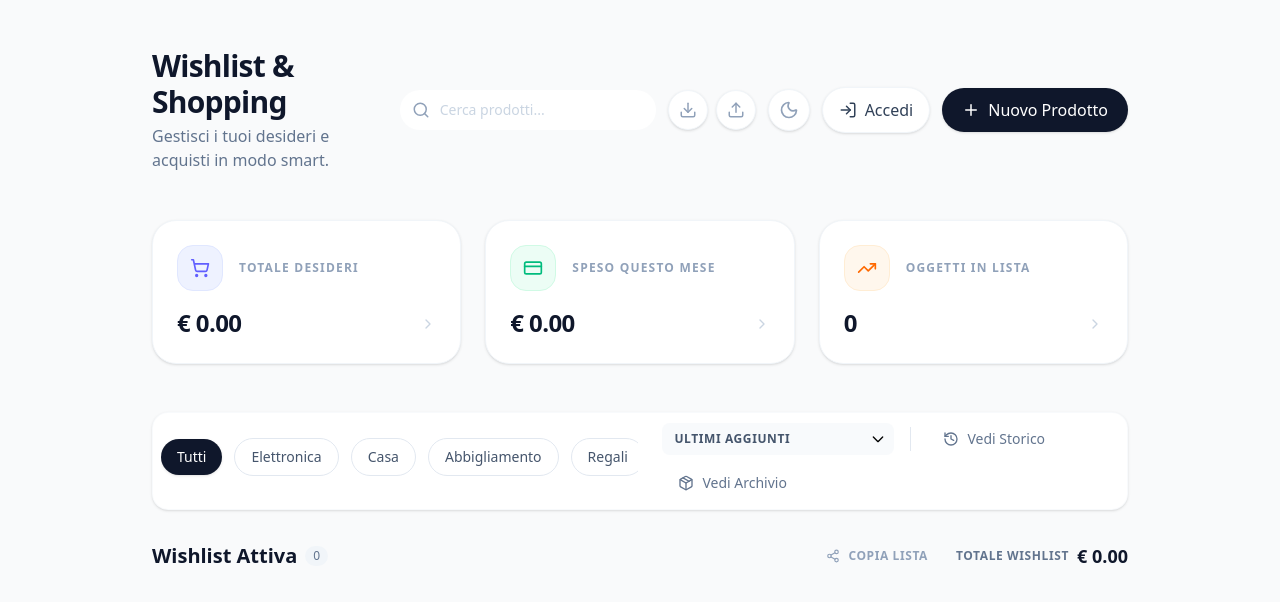
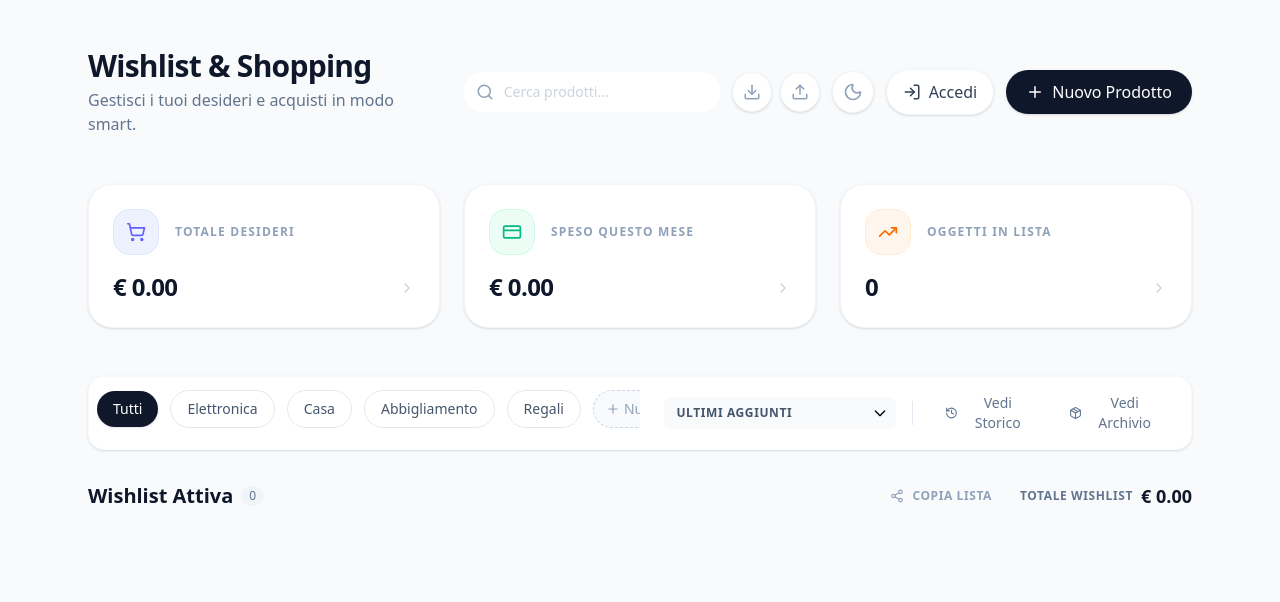
Before and after one commit to TheRealSirius/Laterbase, a React (Vite) app: page / in a window 1280 px wide. Shown: the top 602 px of the page. Built offline with nearby package versions, Linux system fonts and the light colour scheme.

Commit message:
Sistemato layout

```diff
--- a/src/App.jsx
+++ b/src/App.jsx
@@ -627,7 +627,7 @@ const App = () => {
 
   return (
     <div className={`min-h-screen transition-colors duration-500 ${isDarkMode ? 'bg-zinc-950 text-white' : 'bg-[#F9FAFB] text-slate-900'} font-sans selection:bg-slate-200 dark:selection:bg-zinc-800`}>
-      <div className="max-w-5xl mx-auto px-6 py-12">
+      <div className="max-w-6xl mx-auto px-4 sm:px-6 py-8 sm:py-12">
         <header className="flex flex-col md:flex-row md:items-center justify-between gap-6 mb-12">
           <div className="flex items-center justify-between w-full md:w-auto">
             <div>
@@ -647,7 +647,7 @@ const App = () => {
           </div>
 
           {!isPublicView ? (
-            <div className="flex items-center gap-3">
+            <div className="flex flex-wrap md:flex-nowrap items-center gap-3">
               <div className="relative group flex-1 md:flex-none">
                 <Search className={`absolute left-3 top-1/2 -translate-y-1/2 transition-colors ${isDarkMode ? 'text-zinc-600 group-focus-within:text-white' : 'text-slate-400 group-focus-within:text-slate-900'}`} size={18} />
                 <input
@@ -756,7 +756,7 @@ const App = () => {
               isDarkMode={isDarkMode}
             />
 
-            <div className="flex flex-wrap items-center gap-2 px-2">
+            <div className="flex flex-wrap md:flex-nowrap items-center gap-2 px-2">
               {!isPublicView && (
                 <>
                   <select
```
